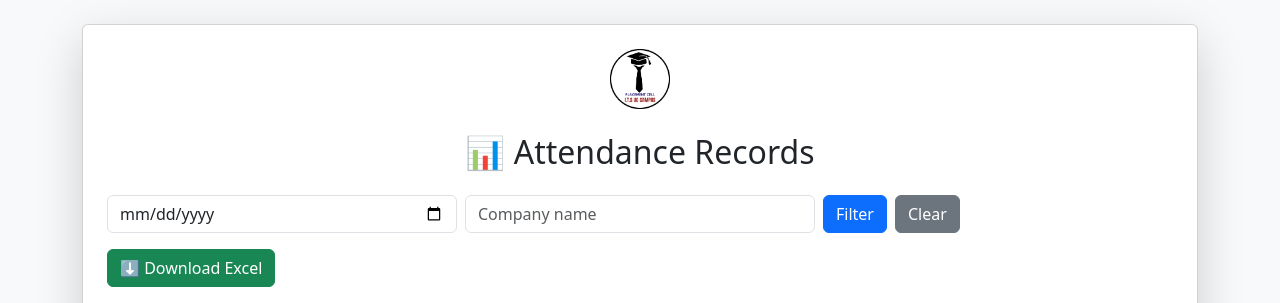
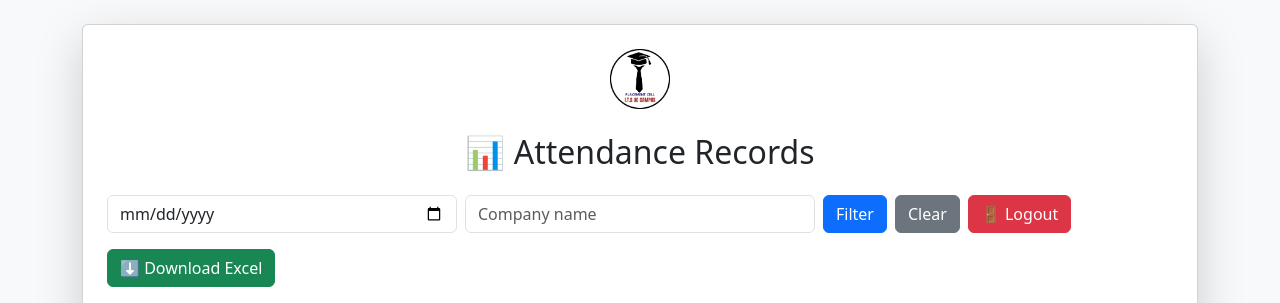
Before and after one commit to abhijha30/placement-attendance, a Flask app: page /records in a window 1280 px wide. Shown: the top 303 px of the page. Run offline with Flask 3, Linux system fonts and the light colour scheme; the visitor is signed in with stand-in values (Sample User, id 1); data that the repository does not hold is empty.

Commit message:
Update records.html

```diff
--- a/templates/records.html
+++ b/templates/records.html
@@ -31,7 +31,8 @@
         </div>
         <div class="col-md-4 d-flex">
           <button type="submit" class="btn btn-primary me-2">Filter</button>
-          <a href="/records" class="btn btn-secondary">Clear</a>
+          <a href="/records" class="btn btn-secondary me-2">Clear</a>
+          <a href="/logout" class="btn btn-danger">🚪 Logout</a>
         </div>
       </form>
 
```
